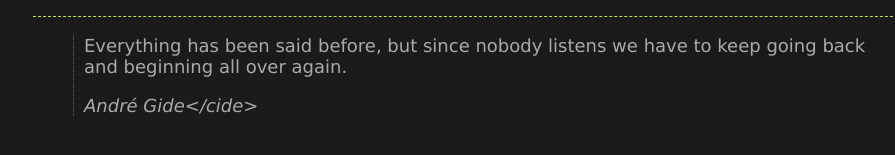
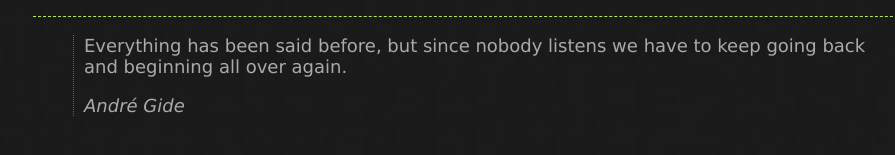
Before and after one commit to mcqueenjordan/mcqueenjordan.github.io, a Jekyll site: the page built from _thought/nobody-listens.md, in a window 1280 px wide. Shown: the part 196-351 px from the top of the page, without its empty margins (157-1052 px from the left). Built offline with Jekyll 4.4.1, drawn with Linux system fonts in a browser that asks for light colours; part of the change alters nothing that is shown.

Commit message:
correct typo: `cide` -> `cite`

```diff
--- a/_thought/nobody-listens.md
+++ b/_thought/nobody-listens.md
@@ -10,4 +10,4 @@ category: post
 > Everything has been said before, but since nobody listens we have to keep
 > going back and beginning all over again.
 >
-> <cite>André Gide</cide>
+> <cite>André Gide</cite>
```
